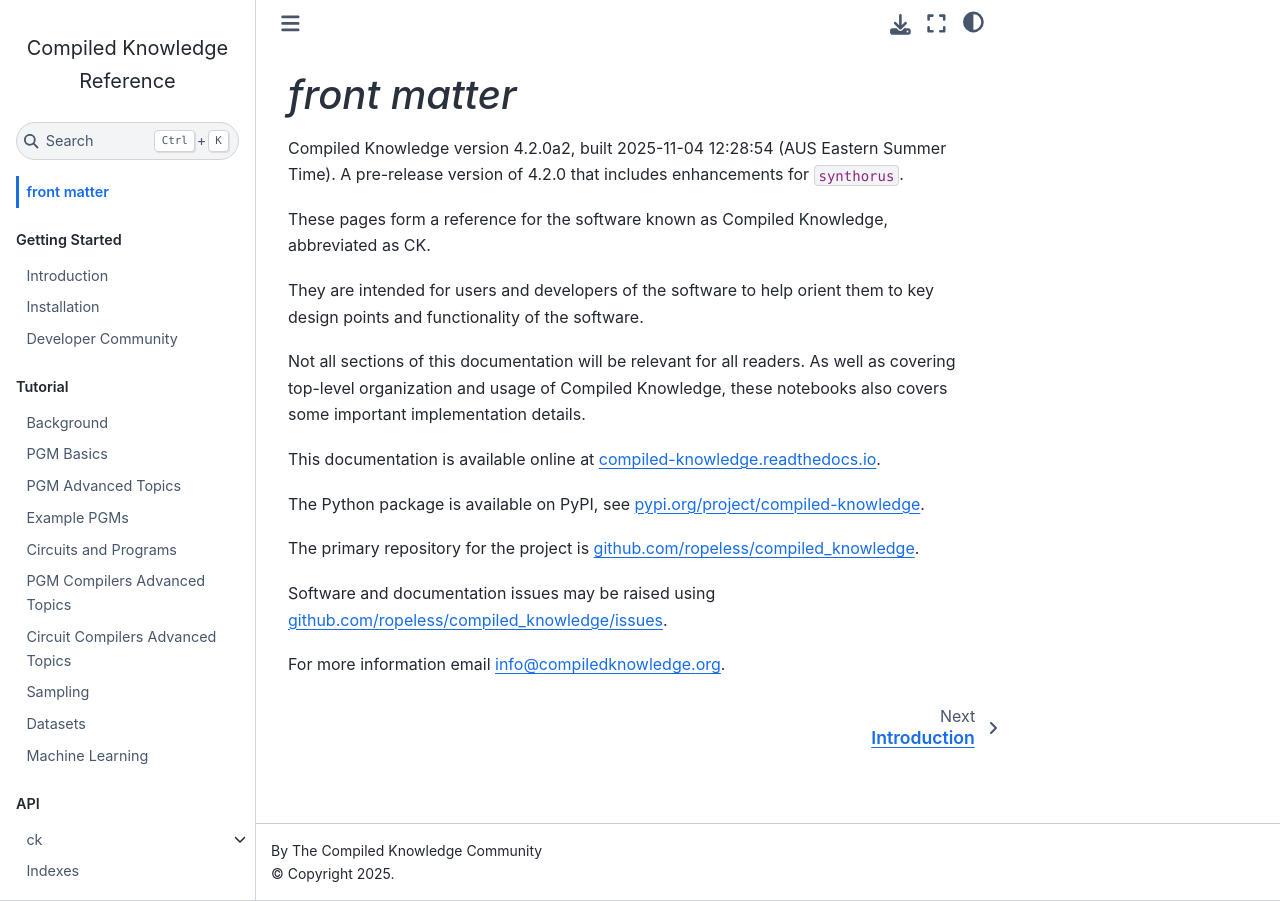
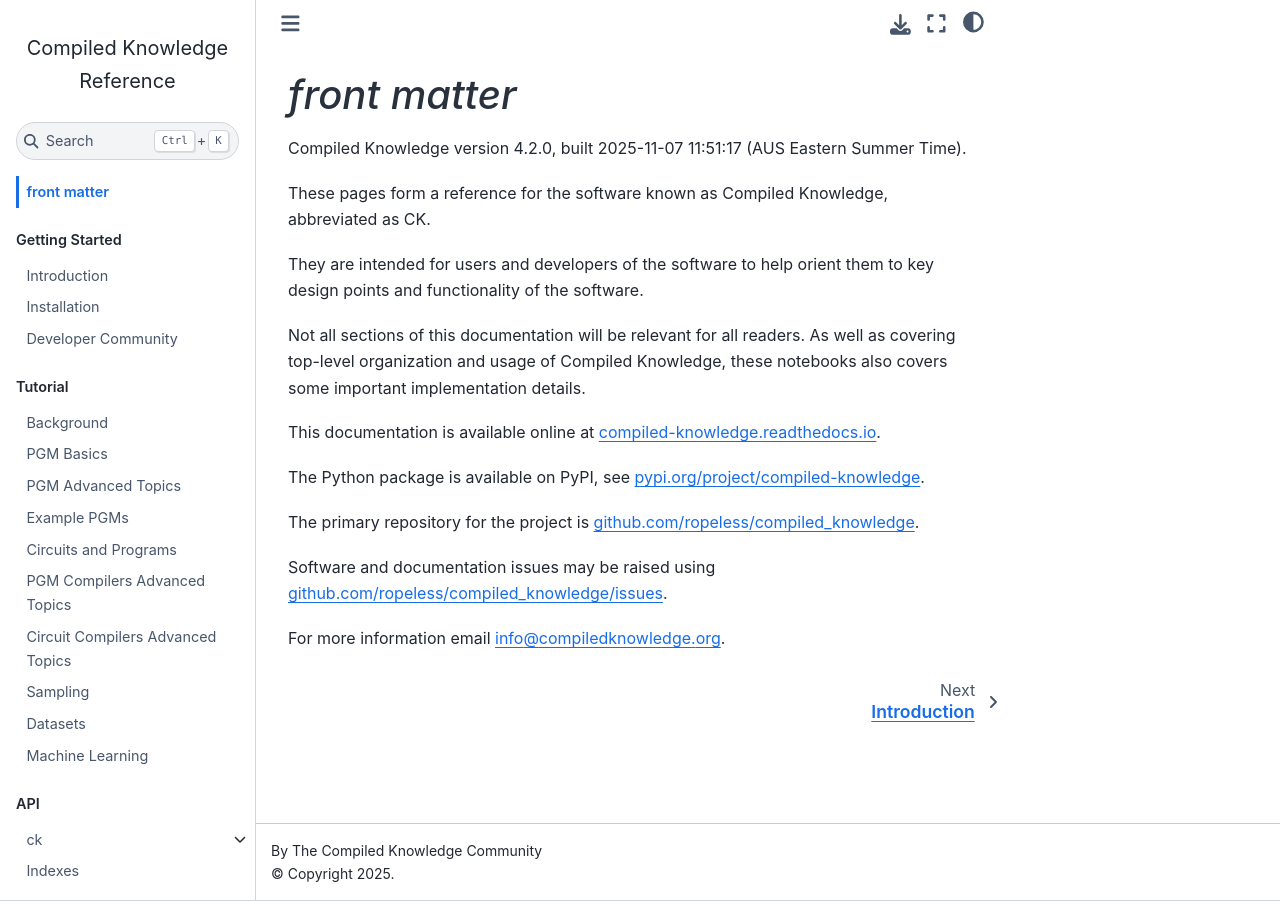
Before and after one commit to ropeless/compiled_knowledge, a Jupyter Book: the page built from docs/1_01_front_matter.md, in a window 1280 px wide. Built offline with Jupyter Book 1.0.4 settings and Sphinx 7.4.7 and the Sphinx Book theme 1.1.4, drawn with Linux system fonts in a browser that asks for light colours.

Commit message:
docs rebuilt

```diff
--- a/docs/1_01_front_matter.md
+++ b/docs/1_01_front_matter.md
@@ -1,7 +1,7 @@
 # _front matter_
 
-Compiled Knowledge version 4.2.0a2, built 2025-11-04 12:28:54 (AUS Eastern Summer Time).
-A pre-release version of 4.2.0 that includes enhancements for `synthorus`.
+Compiled Knowledge version 4.2.0, built 2025-11-07 11:51:17 (AUS Eastern Summer Time).
+
 
 These pages form a reference for the software known as Compiled Knowledge, abbreviated as CK.
 
--- a/docs/api/ck.learning.rst
+++ b/docs/api/ck.learning.rst
@@ -12,10 +12,10 @@
    :undoc-members:
    :show-inheritance:
 
-ck.learning.conditioned\_cross\_table module
---------------------------------------------
+ck.learning.condition\_cross\_table module
+------------------------------------------
 
-.. automodule:: ck.learning.conditioned_cross_table
+.. automodule:: ck.learning.condition_cross_table
    :members:
    :undoc-members:
    :show-inheritance:
```
Also changed, not shown: docs/1_03_installation.ipynb, docs/2_02_PGM_basics.ipynb, docs/2_03_PGM_advanced.ipynb, docs/2_04_example_PGMs.ipynb, docs/2_05_circuits_and_programs.ipynb, docs/2_06_PGM_compilers_advanced.ipynb, docs/2_07_circuit_compilers_advanced.ipynb, docs/2_08_sampling.ipynb, docs/2_09_datasets.ipynb, docs/2_10_machine_learning.ipynb.
